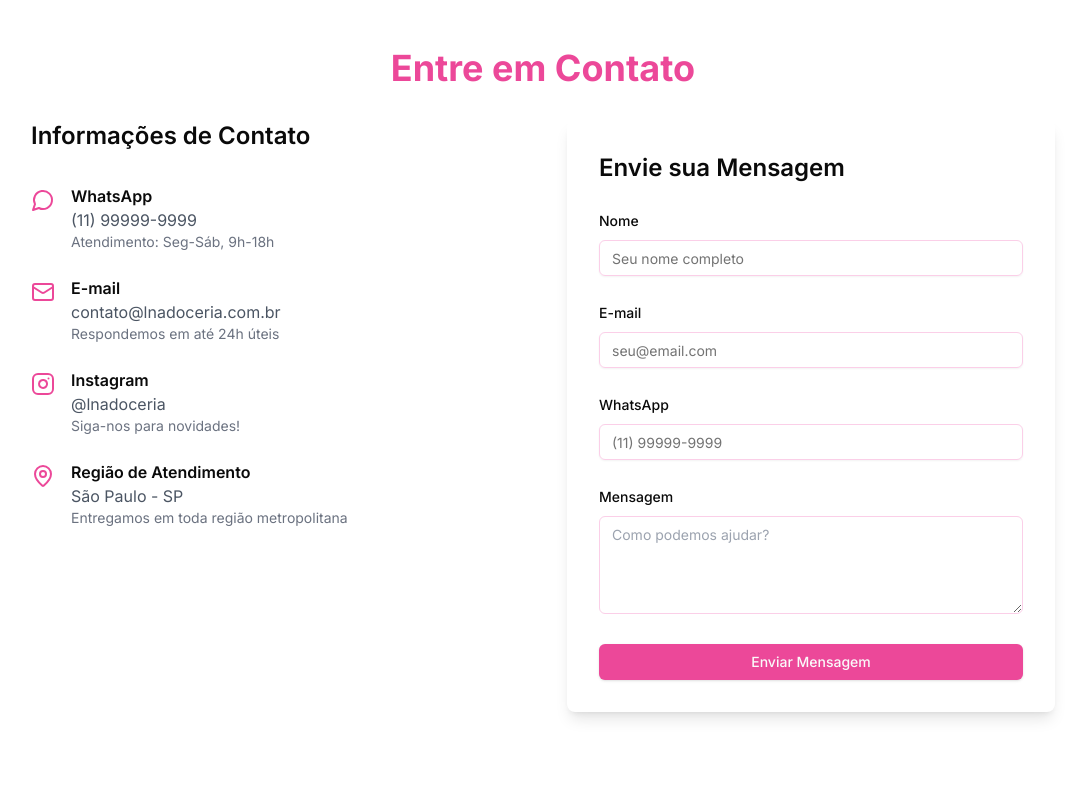
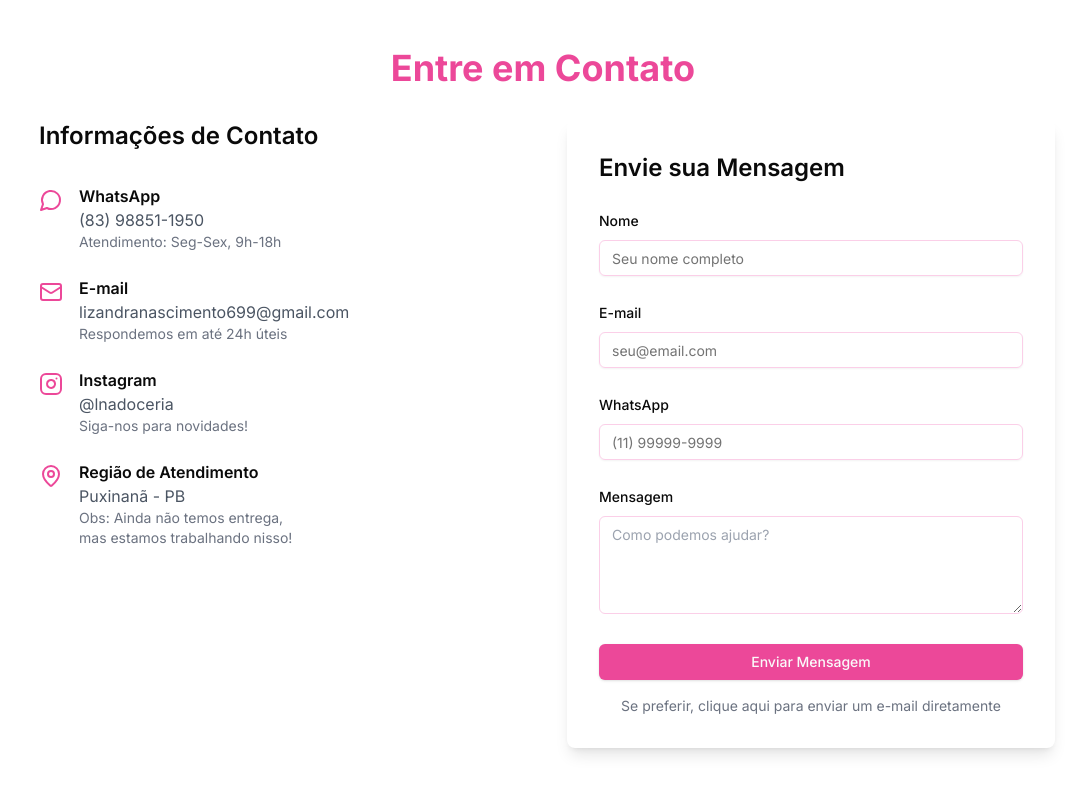
Before and after one commit to m4rrec0s/lna-doceria-frontend, a Next.js app: page /contact in a window 1280 px wide. Shown: the top 794 px of the page, without its empty margins (97-1181 px from the left). Built offline with nearby package versions, Linux system fonts and the light colour scheme.

Commit message:
feat: adjust links and email form

```diff
--- a/app/about/page.tsx
+++ b/app/about/page.tsx
@@ -44,7 +44,7 @@ export default function AboutPage() {
               <MapPin className="w-8 h-8 text-pink-500 mb-4" />
               <h3 className="font-semibold mb-2">Localização</h3>
               <p className="text-gray-600">
-                Atendemos em toda região de São Paulo
+                Sítio Magão Do Bode - Puxinanã - PB
               </p>
             </div>
 
@@ -52,7 +52,7 @@ export default function AboutPage() {
               <Clock className="w-8 h-8 text-pink-500 mb-4" />
               <h3 className="font-semibold mb-2">Horário</h3>
               <p className="text-gray-600">
-                Segunda a Sábado
+                Segunda a Sexta
                 <br />
                 9h às 18h
               </p>
@@ -64,7 +64,7 @@ export default function AboutPage() {
               <p className="text-gray-600">
                 WhatsApp:
                 <br />
-                (11) 99999-9999
+                (83) 98851-1950
               </p>
             </div>
           </section>
--- a/app/components/footer.tsx
+++ b/app/components/footer.tsx
@@ -1,5 +1,5 @@
 import Link from "next/link";
-import { Instagram, Facebook, Twitter } from "lucide-react";
+import { Instagram } from "lucide-react";
 import { Button } from "@/app/components/ui/button";
 // import { Input } from "@/app/components/ui/input";
 
@@ -19,11 +19,17 @@ export function Footer() {
                 variant="ghost"
                 size="icon"
                 className="rounded-full h-8 w-8"
+                asChild
               >
-                <Instagram className="h-4 w-4 text-pink-500" />
-                <span className="sr-only">Instagram</span>
+                <Link
+                  href={"https://www.instagram.com/lna.doceria/"}
+                  target="_blank"
+                >
+                  <Instagram className="h-4 w-4 text-pink-500" />
+                  <span className="sr-only">Instagram</span>
+                </Link>
               </Button>
-              <Button
+              {/* <Button
                 variant="ghost"
                 size="icon"
                 className="rounded-full h-8 w-8"
@@ -38,7 +44,7 @@ export function Footer() {
               >
                 <Twitter className="h-4 w-4 text-pink-500" />
                 <span className="sr-only">Twitter</span>
-              </Button>
+              </Button> */}
             </div>
           </div>
 
@@ -68,14 +74,6 @@ export function Footer() {
                   href="#"
                   className="text-gray-600 hover:text-pink-500 text-sm"
                 >
-                  Bolos
-                </Link>
-              </li>
-              <li>
-                <Link
-                  href="#"
-                  className="text-gray-600 hover:text-pink-500 text-sm"
-                >
                   Doces Especiais
                 </Link>
               </li>
@@ -89,7 +87,7 @@ export function Footer() {
             <ul className="space-y-2">
               <li>
                 <Link
-                  href="#"
+                  href="/about"
                   className="text-gray-600 hover:text-pink-500 text-sm"
                 >
                   Sobre Nós
@@ -97,13 +95,13 @@ export function Footer() {
               </li>
               <li>
                 <Link
-                  href="#"
+                  href="/contact"
                   className="text-gray-600 hover:text-pink-500 text-sm"
                 >
                   Contato
                 </Link>
               </li>
-              <li>
+              {/* <li>
                 <Link
                   href="#"
                   className="text-gray-600 hover:text-pink-500 text-sm"
@@ -118,7 +116,7 @@ export function Footer() {
                 >
                   Termos e Condições
                 </Link>
-              </li>
+              </li> */}
             </ul>
           </div>
 
--- a/app/contact/page.tsx
+++ b/app/contact/page.tsx
@@ -1,9 +1,71 @@
+"use client";
+
+import { useState } from "react";
 import { Button } from "../components/ui/button";
 import { Input } from "../components/ui/input";
 import { Label } from "../components/ui/label";
 import { Instagram, Mail, MapPin, MessageCircle } from "lucide-react";
+import { toast } from "sonner";
 
 export default function ContactPage() {
+  const [formData, setFormData] = useState({
+    name: "",
+    email: "",
+    phone: "",
+    message: "",
+  });
+  const [isSubmitting, setIsSubmitting] = useState(false);
+
+  const handleChange = (
+    e: React.ChangeEvent<HTMLInputElement | HTMLTextAreaElement>
+  ) => {
+    const { id, value } = e.target;
+    setFormData((prev) => ({ ...prev, [id]: value }));
+  };
+
+  const handleSubmit = async (e: React.FormEvent) => {
+    e.preventDefault();
+    setIsSubmitting(true);
+
+    try {
+      await new Promise((resolve) => setTimeout(resolve, 1500));
+
+      toast.success(
+        "Mensagem enviada com sucesso! Entraremos em contato em breve."
+      );
+
+      // await fetch('/api/send-email', {
+      //   method: 'POST',
+      //   body: JSON.stringify({
+      //     ...formData,
+      //     to: 'lizandranascimento699@gmail.com'
+      //   })
+      // });
+
+      setFormData({
+        name: "",
+        email: "",
+        phone: "",
+        message: "",
+      });
+    } catch (error) {
+      console.error("Erro ao enviar mensagem:", error);
+      toast.error(
+        "Não foi possível enviar a mensagem. Por favor, tente novamente ou entre em contato diretamente por WhatsApp."
+      );
+    } finally {
+      setIsSubmitting(false);
+    }
+  };
+
+  const createMailtoLink = () => {
+    const subject = encodeURIComponent(`Contato pelo site - ${formData.name}`);
+    const body = encodeURIComponent(
+      `Nome: ${formData.name}\nE-mail: ${formData.email}\nTelefone: ${formData.phone}\n\nMensagem:\n${formData.message}`
+    );
+    return `mailto:lizandranascimento699@gmail.com?subject=${subject}&body=${body}`;
+  };
+
   return (
     <div className="container mx-auto px-4 py-12">
       <h1 className="text-4xl font-bold text-center mb-8 text-pink-500">
@@ -11,8 +73,7 @@ export default function ContactPage() {
       </h1>
 
       <div className="max-w-5xl mx-auto grid grid-cols-1 md:grid-cols-2 gap-12">
-        {/* Informações de Contato */}
-        <div className="space-y-8">
+        <div className="space-y-8 px-2">
           <h2 className="text-2xl font-semibold mb-6">
             Informações de Contato
           </h2>
@@ -22,9 +83,9 @@ export default function ContactPage() {
               <MessageCircle className="w-6 h-6 text-pink-500 mt-1" />
               <div>
                 <h3 className="font-semibold">WhatsApp</h3>
-                <p className="text-gray-600">(11) 99999-9999</p>
+                <p className="text-gray-600">(83) 98851-1950</p>
                 <p className="text-sm text-gray-500">
-                  Atendimento: Seg-Sáb, 9h-18h
+                  Atendimento: Seg-Sex, 9h-18h
                 </p>
               </div>
             </div>
@@ -33,7 +94,7 @@ export default function ContactPage() {
               <Mail className="w-6 h-6 text-pink-500 mt-1" />
               <div>
                 <h3 className="font-semibold">E-mail</h3>
-                <p className="text-gray-600">contato@lnadoceria.com.br</p>
+                <p className="text-gray-600">lizandranascimento699@gmail.com</p>
                 <p className="text-sm text-gray-500">
                   Respondemos em até 24h úteis
                 </p>
@@ -55,9 +116,10 @@ export default function ContactPage() {
               <MapPin className="w-6 h-6 text-pink-500 mt-1" />
               <div>
                 <h3 className="font-semibold">Região de Atendimento</h3>
-                <p className="text-gray-600">São Paulo - SP</p>
+                <p className="text-gray-600">Puxinanã - PB</p>
                 <p className="text-sm text-gray-500">
-                  Entregamos em toda região metropolitana
+                  Obs: Ainda não temos entrega, <br />
+                  mas estamos trabalhando nisso!
                 </p>
               </div>
             </div>
@@ -68,13 +130,16 @@ export default function ContactPage() {
         <div className="bg-white p-8 rounded-lg shadow-lg">
           <h2 className="text-2xl font-semibold mb-6">Envie sua Mensagem</h2>
 
-          <form className="space-y-6">
+          <form className="space-y-6" onSubmit={handleSubmit}>
             <div className="space-y-2">
               <Label htmlFor="name">Nome</Label>
               <Input
                 id="name"
                 placeholder="Seu nome completo"
                 className="border-pink-200 focus-visible:ring-pink-500"
+                value={formData.name}
+                onChange={handleChange}
+                required
               />
             </div>
 
@@ -85,6 +150,9 @@ export default function ContactPage() {
                 type="email"
                 placeholder="seu@email.com"
                 className="border-pink-200 focus-visible:ring-pink-500"
+                value={formData.email}
+                onChange={handleChange}
+                required
               />
             </div>
 
@@ -94,6 +162,9 @@ export default function ContactPage() {
                 id="phone"
                 placeholder="(11) 99999-9999"
                 className="border-pink-200 focus-visible:ring-pink-500"
+                value={formData.phone}
+                onChange={handleChange}
+                required
               />
             </div>
 
@@ -104,15 +175,30 @@ export default function ContactPage() {
                 rows={4}
                 placeholder="Como podemos ajudar?"
                 className="w-full rounded-md border border-pink-200 bg-white px-3 py-2 text-sm placeholder:text-gray-400 focus-visible:outline-none focus-visible:ring-2 focus-visible:ring-pink-500"
+                value={formData.message}
+                onChange={handleChange}
+                required
               />
             </div>
 
-            <Button
-              type="submit"
-              className="w-full bg-pink-500 hover:bg-pink-600"
-            >
-              Enviar Mensagem
-            </Button>
+            <div className="flex flex-col space-y-4">
+              <Button
+                type="submit"
+                className="w-full bg-pink-500 hover:bg-pink-600"
+                disabled={isSubmitting}
+              >
+                {isSubmitting ? "Enviando..." : "Enviar Mensagem"}
+              </Button>
+
+              <a
+                href={createMailtoLink()}
+                className="text-center text-sm text-gray-500 hover:text-pink-500"
+                target="_blank"
+                rel="noopener noreferrer"
+              >
+                Se preferir, clique aqui para enviar um e-mail diretamente
+              </a>
+            </div>
           </form>
         </div>
       </div>
```
